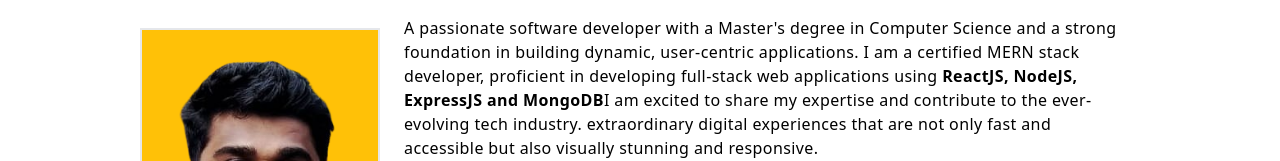
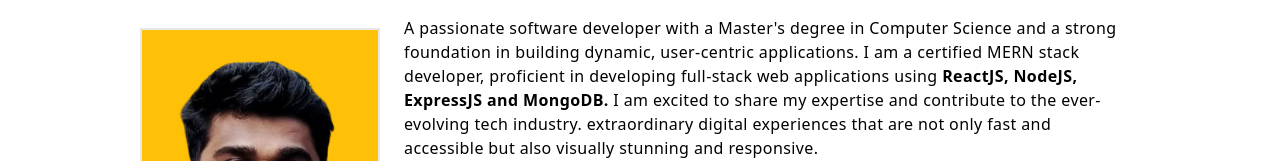
Before and after one commit to Animiiexe/portfolio101, a React (Vite) app: page / in a window 1280 px wide. Shown: the part 208-369 px from the top of the page. Built offline with nearby package versions, Linux system fonts and the light colour scheme.

Commit message:
Indentation error fix

```diff
--- a/src/Header/Text.jsx
+++ b/src/Header/Text.jsx
@@ -11,7 +11,7 @@ const Text = () => {
         Master's degree in Computer Science and a strong foundation in building
         dynamic, user-centric applications. I am a certified MERN stack
         developer, proficient in developing full-stack web applications using {" "}
-        <span className="font-semibold">ReactJS, NodeJS, ExpressJS and MongoDB</span>I am excited to share my expertise and contribute to the ever-evolving tech industry.
+        <span className="font-semibold">ReactJS, NodeJS, ExpressJS and MongoDB.</span> I am excited to share my expertise and contribute to the ever-evolving tech industry.
         extraordinary digital experiences that are not only fast and accessible
         but also visually stunning and responsive.</p>
       </div>
```
